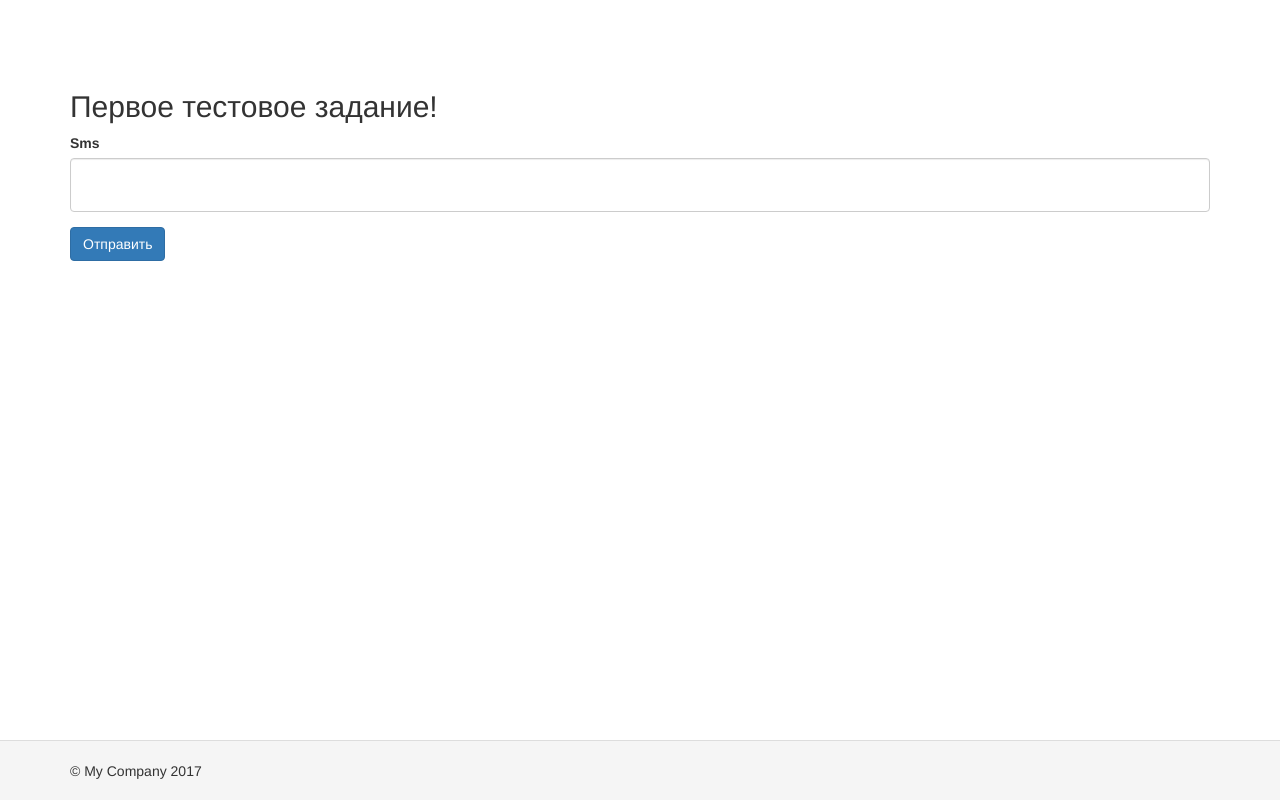
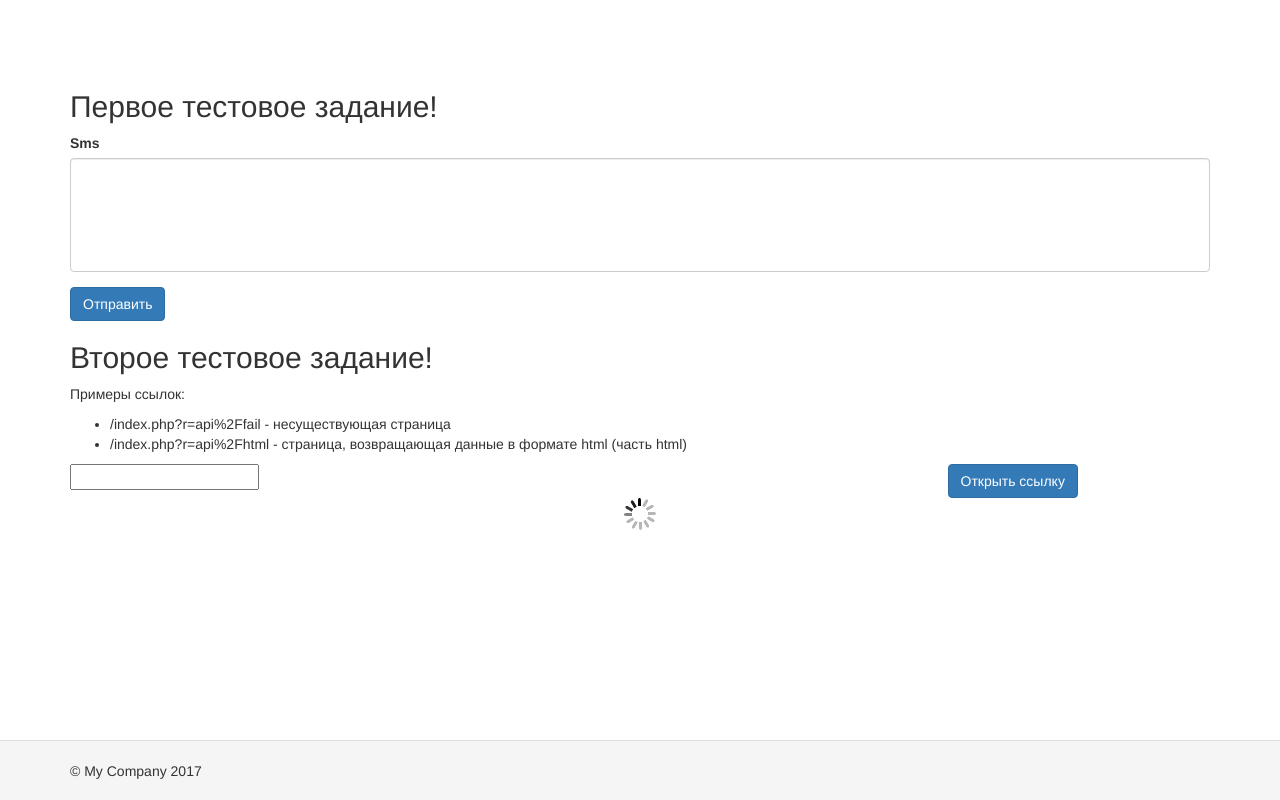
Before and after one commit to ApexWire/test-funpay, a Yii app: template views/site/index.php in a window 1280 px wide. Run offline with PHP 8.4 and a stand-in for Yii, Linux system fonts and the light colour scheme; the template is opened without the code that fills it, so the values that code supplies are empty; form fields are guessed from the names that the template uses; some libraries are stand-ins or nearby versions.

Commit message:
реализация заданий

```diff
--- a/views/site/index.php
+++ b/views/site/index.php
@@ -1,5 +1,6 @@
 <?php
 
+use yii\web\View;
 use yii\helpers\Html;
 use yii\bootstrap\ActiveForm;
 
@@ -7,6 +8,21 @@ use yii\bootstrap\ActiveForm;
 /* @var $model app\models\YandexMoneyForm */
 
 $this->title = 'My Yii Application';
+
+$this->registerJs(<<<JS
+
+function viewResultInModal(url) {
+    $('#modal').modal('show');
+    $('#modal .modal-body').load(url, function(response, status) {
+        if (status == 'error') {
+            $('#modal .modal-body').html('<div class="alert alert-danger">При запросе к серверу произошла ошибка: <br/><strong>'+response+'</strong></div>');
+        }
+
+        return response;
+    });
+}
+JS
+    , View::POS_HEAD);
 ?>
 <div class="site-index">
     <div class="body-content">
@@ -14,7 +30,10 @@ $this->title = 'My Yii Application';
         <?php $form = ActiveForm::begin(); ?>
 
         <div class="row">
-            <div class="col-lg-12"><?= $form->field($model, 'sms')->textarea(['style' => 'resize: none']) ?></div>
+            <div class="col-lg-12"><?= $form->field($model, 'sms')->textarea([
+                    'rows' => '5',
+                    'style' => 'resize: none'
+                ]) ?></div>
         </div>
 
         <div class="form-group">
@@ -22,6 +41,33 @@ $this->title = 'My Yii Application';
         </div>
 
         <?php ActiveForm::end(); ?>
+    </div>
 
+    <div class="body-content">
+        <h2>Второе тестовое задание!</h2>
+        <p>Примеры ссылок:</p>
+        <ul>
+            <li>/index.php?r=api%2Ffail - несуществующая страница</li>
+            <li>/index.php?r=api%2Fhtml - страница, возвращающая данные в формате html (часть html)</li>
+        </ul>
+        <div class="row">
+            <div class="col-lg-9">
+                <?= Html::textInput('url', '', ['class' => 'form-control']); ?>
+            </div>
+            <div class="col-lg-3">
+                <?= Html::button('Открыть ссылку',
+                    ['class' => 'btn btn-primary', 'onclick' => 'viewResultInModal($(\'input[name=url]\').val())']) ?>
+            </div>
+        </div>
     </div>
 </div>
+
+<div class="site-index-modal">
+    <?php yii\bootstrap\Modal::begin([
+        'id' => 'modal',
+        'size' => 'modal-lg',
+        'clientOptions' => ['backdrop' => 'static', 'keyboard' => false]
+    ]); ?>
+    <div style="text-align:center"><img src="/img/ajax-loader.gif"></div>
+    <?php yii\bootstrap\Modal::end(); ?>
+</div>
```
Also changed, not shown: controllers/ApiController.php (added, +17 -0 lines), controllers/SiteController.php (+13 -2 lines), models/YandexMoneyForm.php (+23 -15 lines), README.md, web/img/ajax-loader.gif (added).
